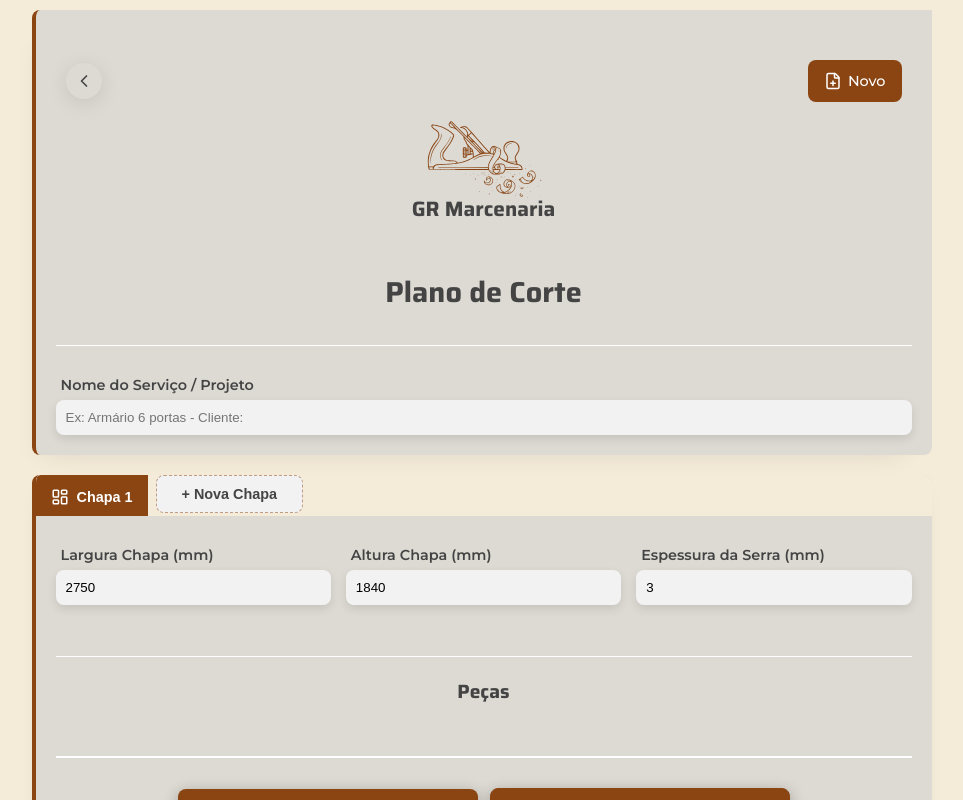
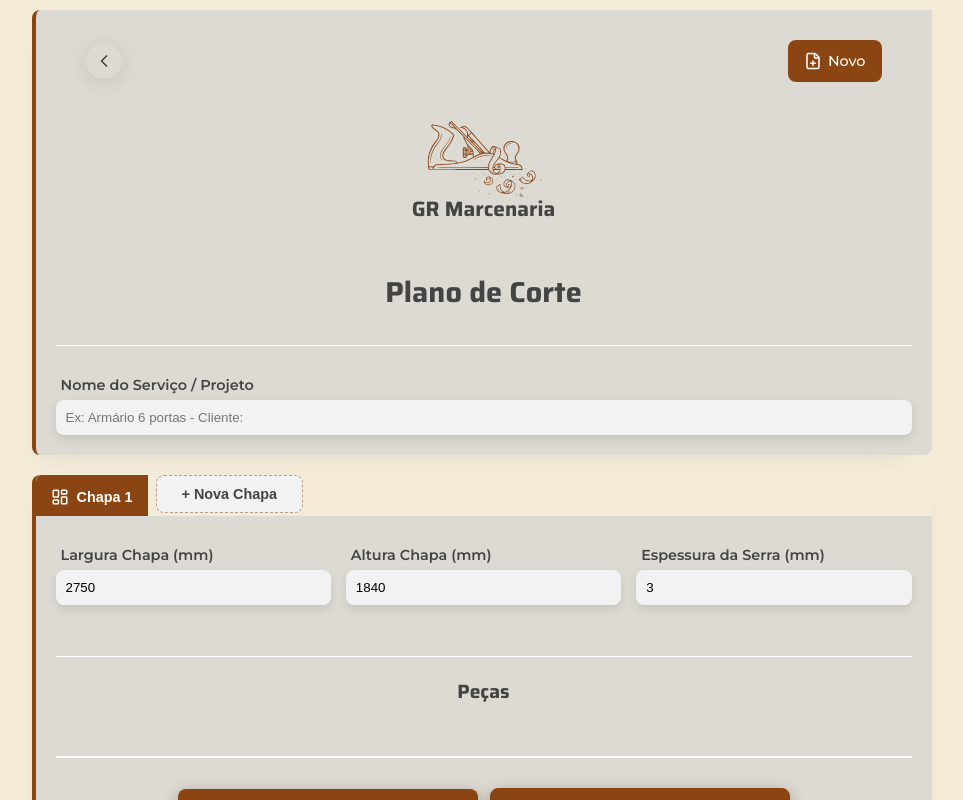
Before and after one commit to VagnerBeraldo/PI5-Marcenaria, a React (Vite) app in the folder frontend/: page /plano-de-corte in a window 1280 px wide. Shown: the whole page, without its empty margins (157-1120 px from the left). Built offline with nearby package versions, Linux system fonts and the light colour scheme.

Commit message:
style: ajuste de layout

```diff
--- a/frontend/src/styles/CustoDoMaterial.css
+++ b/frontend/src/styles/CustoDoMaterial.css
@@ -10,8 +10,8 @@
   justify-content: space-between;
   align-items: center; /* Alinha o eixo vertical */
   width: 100%;
-  margin-bottom: 15px;
-  padding-top: 40px;
+  /* margin-bottom: 15px; */
+  /* padding-top: 40px; */
 }
 
 /* início para anular o botão voltar */
--- a/frontend/src/styles/PlanoDeCorte.css
+++ b/frontend/src/styles/PlanoDeCorte.css
@@ -10,14 +10,14 @@
     align-items: center;
     width: 100%;
     margin: 0 0 15px 0;
-    padding-top: 10px;
+    /* padding-top: 95px; */
 }
 
 /* início para anular o botão voltar */
 .header-actions-plano > * {
   position: relative !important;
-  top: 0 !important;
-  margin: 0 10px !important;
+  top: -20px !important;
+  margin: 0 30px !important;
 }
 
 /* --- Barra Superior para o voltar e botão novo --- */
```
